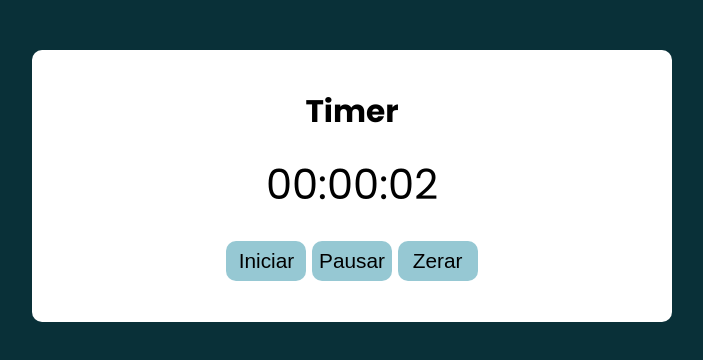
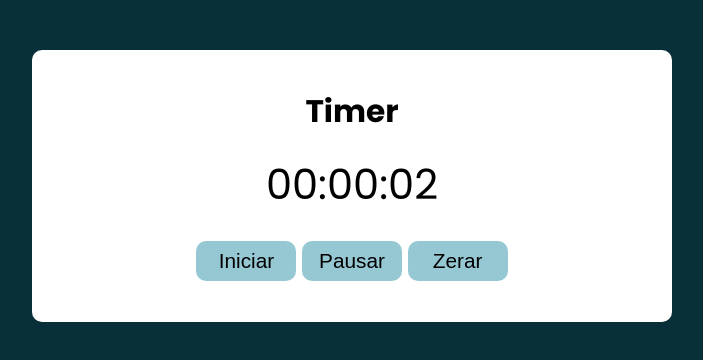
Before and after one commit to jbo-dev123/timer-javascript, a plain HTML site: page index.html in a window 1280 px wide. Both pictures are taken after a click on the button "Iniciar". Shown: the whole page, without its empty margins (288-991 px from the left). Drawn offline with Linux system fonts and the light colour scheme.

Commit message:
adicionei uma função que muda o conteudo do texto quando clica em pausar e zerar

```diff
--- a/assets/css/style.css
+++ b/assets/css/style.css
@@ -32,7 +32,7 @@ body {
     cursor: pointer;
     font-size: 1em;
     height: 40px;
-    width: 80px;
+    width: 100px;
     border-radius: 10px;
 }
 .iniciar:hover, .pausar:hover, .zerar:hover{
--- a/assets/js/main.js
+++ b/assets/js/main.js
@@ -6,6 +6,7 @@ function criaHoraDosSegundos(segundos) {
 
 }
 
+const botaoIniciar = document.querySelector('.iniciar');
 const relogio = document.querySelector('.relogio');
 let segundos = 0;
 let timer;
@@ -23,23 +24,25 @@ document.addEventListener('click', function (e) {
 
     if (elementoSendoClicado.classList.contains('iniciar')) {
     relogio.classList.remove('pausado');
-        clearInterval(timer)
+    clearInterval(timer);
     iniciaRelogio();
 
+   botaoIniciar.textContent = 'Iniciar'
 }
 
     if (elementoSendoClicado.classList.contains('pausar')) {
         relogio.classList.add('pausado');
         clearInterval(timer);
-
+        botaoIniciar.textContent = 'Continuar'
     }
 
     if (elementoSendoClicado.classList.contains('zerar')) {
     relogio.classList.remove('pausado');
     clearInterval(timer);
-        relogio.innerHTML = '00:00:00'
+    relogio.innerHTML = '00:00:00';
     segundos = 0;
 
+    botaoIniciar.textContent = 'Iniciar';
 }
 
 })
```
Lines whose indentation alone changed are shown as unchanged.
